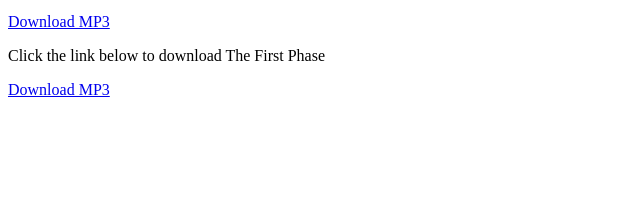
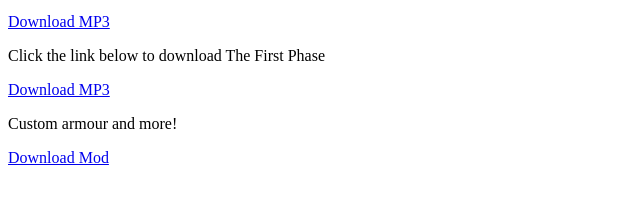
Before and after one commit to TheSurvivalDevYT/www.MusicOfDev.com, a plain HTML site: page index.html in a window 1280 px wide. Shown: the part 101-302 px from the top of the page, without its empty margins (0-640 px from the left). Drawn offline with Linux system fonts and the light colour scheme.

Commit message:
Update index.html

```diff
--- a/index.html
+++ b/index.html
@@ -13,6 +13,8 @@
 
         <p>Click the link below to download The First Phase</p>
     <a href="https://drive.google.com/uc?export=download&id=1VurkqfmohCK4MBvEuamoDflY13Vlg4uK">Download MP3</a>
-
+        <title>Welcome to thesurvivalmc's Mod Downloads, btw this is my mc channel</title>
+        <p>Custom armour and more!</p>
+        <a href="https://drive.google.com/uc?export=download&id=1pmm3msOxrR78gm45Fs63Nao4UfR4oPGf">Download Mod</a>
     </body>
 </html>
```
